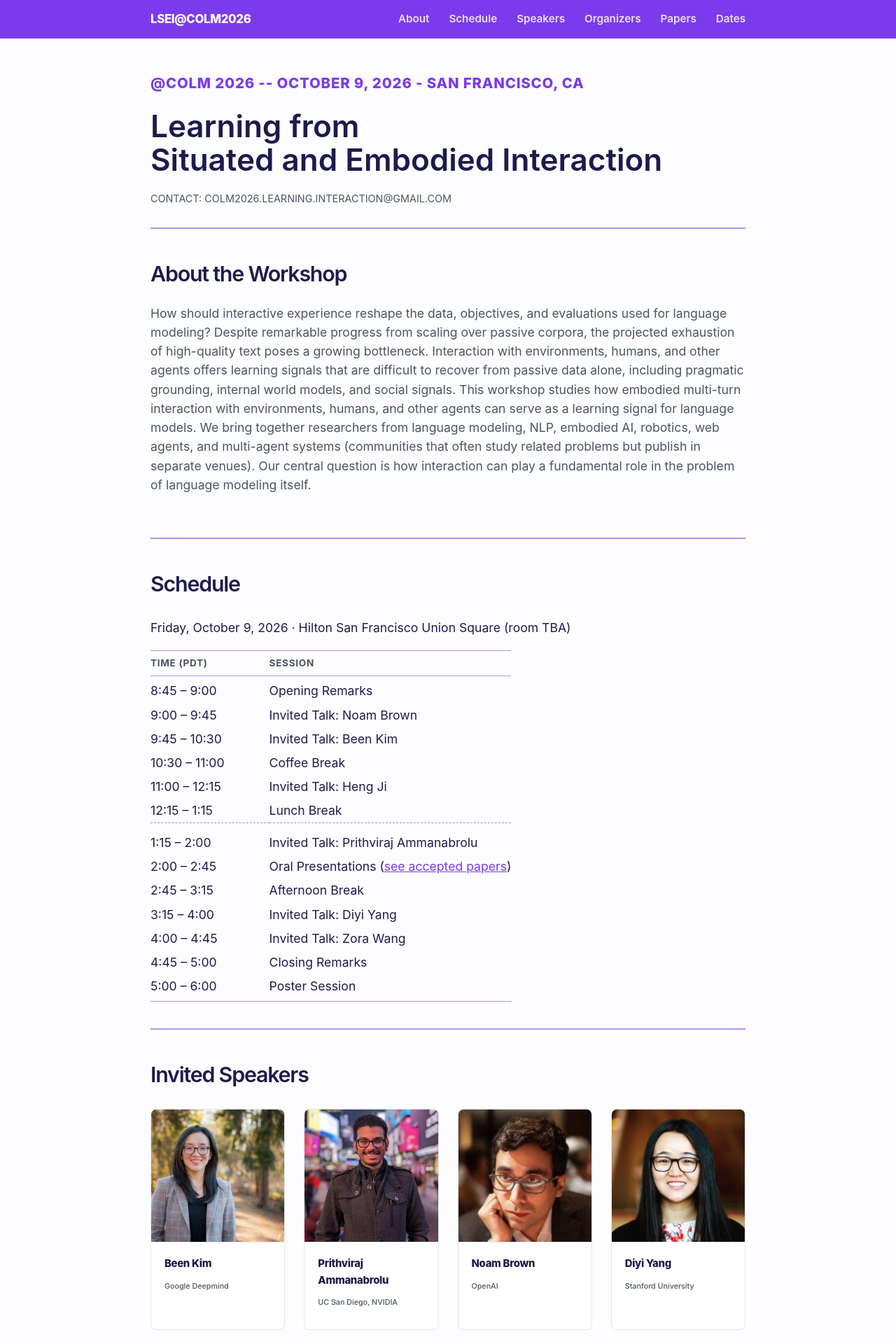
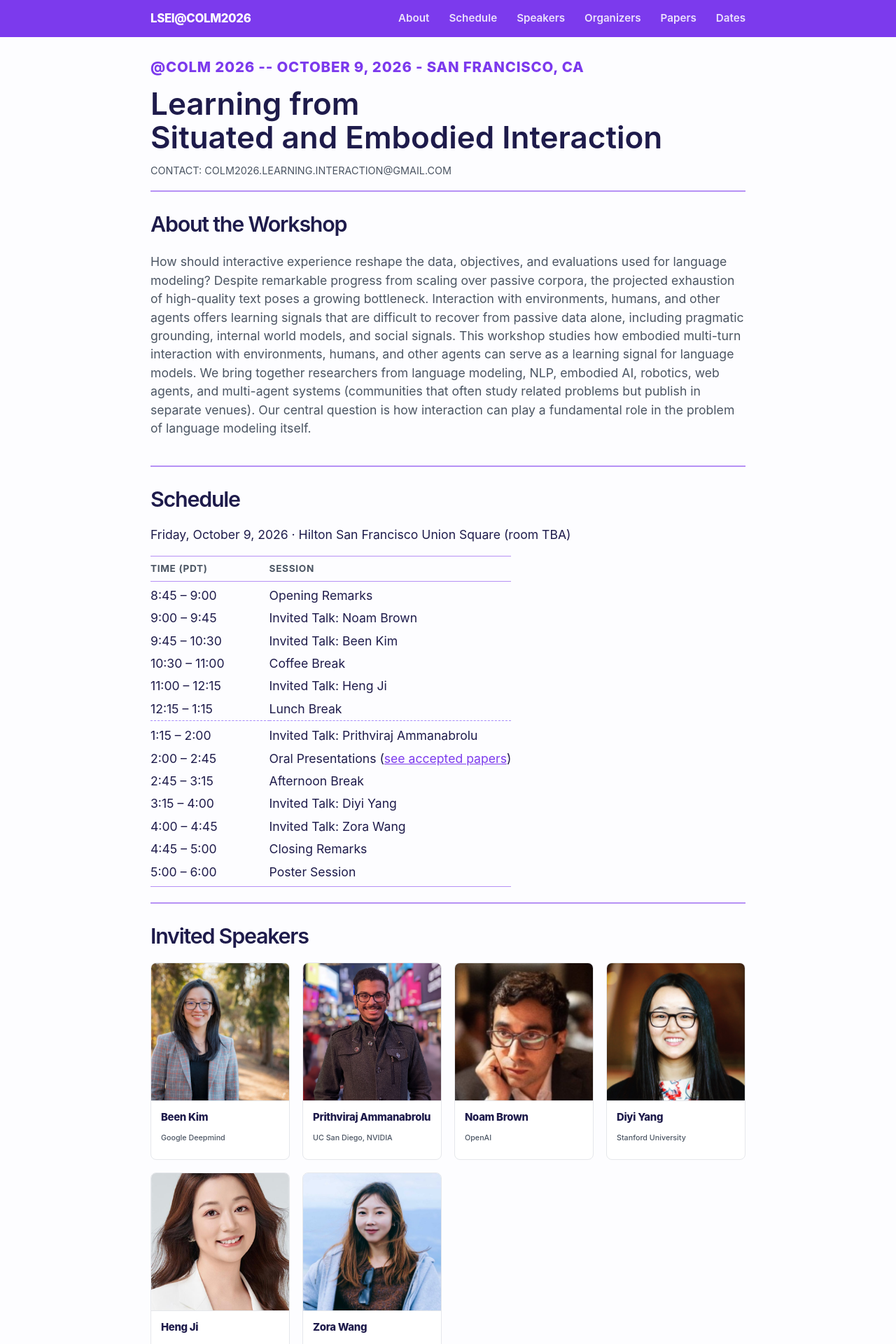
Before and after one commit to learning-situated-interaction/learning-situated-interaction.github.io, a React (Vite) app: page / in a window 1280 px wide. Shown: the top 1920 px of the page at 70% size. Built offline with nearby package versions, Linux system fonts and the light colour scheme.

Commit message:
Compress vertical spacing across the site
Co-Authored-By: Claude Opus 5.5 <noreply@anthropic.com>

```diff
--- a/src/main.jsx
+++ b/src/main.jsx
@@ -287,7 +287,7 @@ function App() {
               </li>
             </ul>
 
-            <div className="submission-info abstract" style={{ textAlign: 'left', marginTop: '28px' }}>
+            <div className="submission-info abstract" style={{ textAlign: 'left', marginTop: '16px' }}>
               <div className="submission-head">
                 <h3>Submission Instructions</h3>
               </div>
--- a/src/styles.css
+++ b/src/styles.css
@@ -37,7 +37,7 @@ body {
   font-family: 'Inter', ui-sans-serif, system-ui, -apple-system, BlinkMacSystemFont, "Segoe UI", Roboto, sans-serif;
   background: var(--bg);
   color: var(--text);
-  line-height: 1.6;
+  line-height: 1.5;
   font-size: 1.1rem;
   overflow-x: hidden;
 }
@@ -157,14 +157,14 @@ body {
 }
 
 .hero {
-  padding: 48px 0 32px;
+  padding: 28px 0 20px;
   text-align: left;
   position: relative;
 }
 
 .eyebrow {
   max-width: 850px;
-  margin: 0 auto 20px;
+  margin: 0 auto 12px;
   color: var(--accent);
   text-transform: uppercase;
   letter-spacing: 0.04em;
@@ -175,7 +175,7 @@ body {
 
 h1 {
   max-width: 850px;
-  margin: 0 auto 20px;
+  margin: 0 auto 12px;
   font-size: clamp(1.5rem, 4vw, 2.75rem);
   line-height: 1.1;
   letter-spacing: 0;
@@ -244,12 +244,12 @@ a.logistics-item:hover {
 
 .hero-buttons {
   max-width: 850px;
-  margin: 20px auto 0;
+  margin: 14px auto 0;
   justify-content: flex-start;
 }
 
 .section {
-  padding: 40px 0;
+  padding: 24px 0;
   scroll-margin-top: 80px;
   position: relative;
 }
@@ -269,7 +269,7 @@ a.logistics-item:hover {
 
 
 .section-header {
-  margin: 0 auto 24px;
+  margin: 0 auto 14px;
   max-width: 850px;
   text-align: left;
 }
@@ -277,7 +277,7 @@ a.logistics-item:hover {
 .section h2 {
   font-size: clamp(1.4rem, 2.5vw, 1.9rem);
   letter-spacing: -0.04em;
-  margin: 0 0 12px;
+  margin: 0 0 8px;
   font-weight: 600;
   align-self: flex-start;
   text-align: left;
@@ -288,16 +288,16 @@ a.logistics-item:hover {
   max-width: 850px;
   color: var(--muted);
   margin: 0 auto;
-  line-height: 1.55;
+  line-height: 1.5;
 }
 
 .topics-list {
   display: flex;
   flex-direction: column;
-  gap: 18px;
+  gap: 10px;
   list-style: none;
-  padding: 20px 0;
-  margin: 20px auto;
+  padding: 6px 0;
+  margin: 10px auto;
   max-width: 850px;
   border-top: 1px solid rgba(124, 58, 237, 0.55);
   border-bottom: 1px solid rgba(124, 58, 237, 0.55);
@@ -329,7 +329,7 @@ a.logistics-item:hover {
 .topic-desc {
   font-size: 0.98rem;
   color: var(--muted);
-  line-height: 1.45;
+  line-height: 1.4;
 }
 
 .topics-list li::before {
@@ -405,7 +405,7 @@ a.logistics-item:hover {
 .grid-layout {
   display: grid;
   grid-template-columns: repeat(auto-fill, minmax(187px, 1fr));
-  gap: 27px;
+  gap: 18px;
   max-width: 850px;
   margin: 0 auto;
 }
@@ -427,7 +427,7 @@ a.logistics-item:hover {
 }
 
 .card-content {
-  padding: 19px;
+  padding: 12px 14px;
 }
 
 .card-name {
@@ -454,7 +454,7 @@ a.logistics-item:hover {
 }
 
 .footer {
-  padding: 40px 0;
+  padding: 16px 0;
   background: var(--text);
   color: white;
   position: relative;
@@ -480,12 +480,12 @@ a.logistics-item:hover {
   .nav-links { display: none; }
   .logistics-bar { flex-direction: column; gap: 12px; }
   h1 { font-size: 3.5rem; }
-  .hero { padding: 100px 0 60px; }
+  .hero { padding: 40px 0 24px; }
 }
 
 .session-divider td {
   border-top: 1px dashed var(--accent-light);
-  padding-top: 14px;
+  padding-top: 8px;
 }
 
 .anchor {
@@ -499,14 +499,14 @@ a.logistics-item:hover {
   display: flex;
   gap: 4px;
   max-width: 850px;
-  margin: 0 auto 24px;
+  margin: 0 auto 14px;
   border-bottom: 1px solid var(--line);
 }
 
 .tab {
   font: inherit;
   font-weight: 600;
-  padding: 10px 16px;
+  padding: 8px 14px;
   background: none;
   border: none;
   border-bottom: 2px solid transparent;
@@ -526,7 +526,7 @@ a.logistics-item:hover {
 
 .tab-heading {
   max-width: 850px;
-  margin: 24px auto 12px;
+  margin: 14px auto 8px;
   text-align: left;
 }
 
@@ -543,7 +543,7 @@ a.logistics-item:hover {
 }
 
 .paper-item {
-  padding: 12px 0;
+  padding: 8px 0;
   border-bottom: 1px solid var(--line);
 }
 
```
